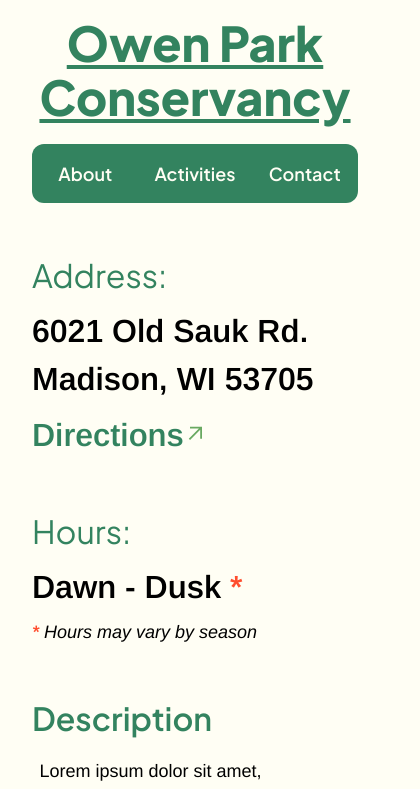
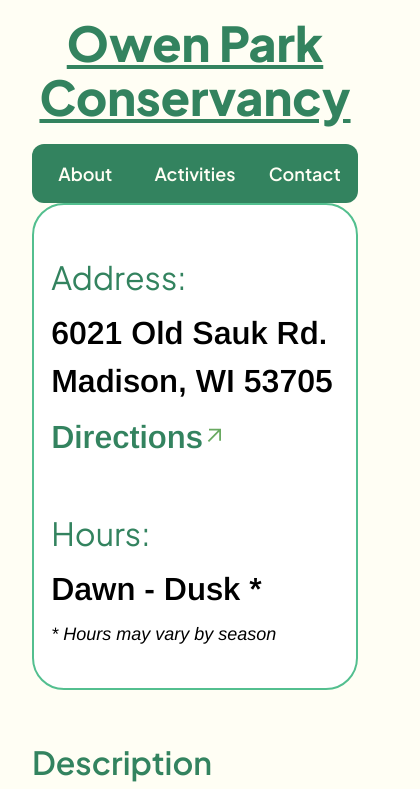
Before and after one commit to JoeDoodle13/Capstone-Owen-Park-Conservancy, a plain HTML site: page index.html in a window 390 px wide. Shown: the top 789 px of the page, 420 px wide, since content can reach past the window. Drawn offline with nearby package versions, Linux system fonts and the light colour scheme.

Commit message:
add background behind key-info
Added background to key-info, will change color later but at least it works mostly (the left side could be a bigger margin).
The --gutter only works until the media break.
Also formatted the css file, but that also included the css reset, so just readded it in it's original form.

```diff
--- a/assets/styles.css
+++ b/assets/styles.css
@@ -107,7 +107,9 @@
     max-width: 100%;
   }
 
-  h1, h2, h3 {
+  h1,
+  h2,
+  h3 {
     font-family: var(--headers-font);
     margin-block: 1rem;
   }
@@ -129,22 +131,27 @@
     line-height: 1.125;
     margin-block-end: clamp(var(--size-100) + 1vw, 2vw, var(--size-200));
   }
+
   .title {
     display: block;
     text-align: left;
   }
+
   @media (min-width: 360px) {
     h1 {
       font-size: var(--size-400);
     }
+
     .title {
       text-align: center;
     }
   }
+
   @media (min-width: 53rem) {
     .title {
       display: inline;
     }
+
     h1 {
       margin-block-start: calc(var(--size-400) + var(--size-100));
       font-size: clamp(var(--size-400), var(--size-400) + 1vw, var(--size-500));
@@ -178,6 +185,7 @@
     font-weight: var(--medium-weight);
     font-family: var(--headers-font);
   }
+
   /* TO-DO: round edges of about and contact when highlighted */
   nav a {
     color: var(--ivory);
@@ -185,16 +193,19 @@
 }
 
 @layer layout {
+
   /* Add page-level layout and composition classes here. */
   /* Does it place major regions of the page, ie header, main grid, footer, etc */
   header,
   main {
     margin-inline: auto;
   }
+
   header {
     text-align: center;
     width: min(100%, 70% + 12rem, 65rem);
   }
+
   main {
     width: min(100%, 70% + 9rem, 48rem);
   }
@@ -205,19 +216,24 @@
     justify-content: space-around;
     align-items: center;
   }
+
   nav li {
     flex: 1;
     padding-block: var(--size-100);
     /* padding-inline: calc(var(--size-50) + 3vw); */
   }
+
   @media (min-width: 360px) {
     nav ul {
-      flex-wrap:nowrap;
+      flex-wrap: nowrap;
     }
+
     nav li {
       padding: var(--size-100);
     }
   }
+
+  /* about images, grid */
 }
 
 @layer components {
@@ -232,41 +248,51 @@
     padding: var(--size-100);
     margin: 1rem;
   }
+
   h3,
   .card p {
     margin-inline-start: var(--size-50);
   }
+
   .info {
     display: block;
     text-align: center;
     line-height: 2.5rem;
   }
+
   @media (min-width: 24rem) {
     .info {
       display: inline;
       text-align: right;
     }
+  }
+
   @media (min-width: 38rem) {
     .card {
       display: grid;
       grid-template-columns: repeat(2, 1fr);
       align-items: center;
     }
+
     h3 {
       margin-inline-start: var(--size-100);
     }
+
     .card p {
       margin-inline-end: var(--size-50);
     }
   }
+
   @media (min-width: 53rem) {
     .card-container {
       display: flex;
     }
+
     .card {
       display: block;
       flex: 1;
     }
+
     h3 {
       margin-inline-start: var(--size-50);
     }
@@ -277,19 +303,21 @@
   /* If I end up adding a background behind important info:
      Issue is, the content isn't aligned down the center
   */
-  /* .key-parent {
+  .key-parent {
+    --rate-slow: calc(1rem + (100% - 20rem) * 0.20);
+    --rate-fast: calc(var(--rate-slow) + (100% - 30rem) * 0.5);
+    --gutter: min(
+      var(--size-500),
+      max(var(--rate-slow), var(--rate-fast))
+    );
+    padding-inline-start: var(--gutter);
+
     background-color: white;
     border: 2px solid var(--highlight-text-green);
     border-radius: 2rem;
     padding-block-end: var(--size-300);
-    padding-inline: 1.5rem;
   }
   .key-container {
-      width: clamp(20rem, 65% + 12rem, 36rem);
-  }*/
-  .key-container {
-    width: clamp(20rem, 70% + 10rem, 36rem);
-    margin-inline: auto;
     margin-block-start: var(--size-400);
     margin-block-end: var(--size-50);
   }
@@ -312,19 +340,49 @@
     font-size: 1.125rem;
     font-weight: var(--light-weight);
   }
-  @media (min-width: 42rem) {
+  @media (min-width: 46rem) {
+    .key-header {
+      grid-area: hd;
+    }
+    .address,
+    .hours {
+      grid-area: item;
+    }
+    .home-page.key-parent {
+      padding-inline-start: 0;
+    }
+    .home-page .key-container {
+      display: grid;
+      grid-template-columns: repeat(10, 1fr);
+      align-items: baseline;
+      grid-template-areas:
+        ". hd hd hd hd item item item item item"
+    }
+    .home-page .key-container h2 {
+      margin: 0;
+    }
+  }
+
+  @media (min-width: 49rem) {
+    .contact {
+      grid-area: item;
+    }
+    .contact-page.key-parent {
+      padding-inline-start: 0;
+    }
+    .contact-page .key-container {
+      display: grid;
+      grid-template-columns: repeat(10, 1fr);
+      align-items: baseline;
+      grid-template-areas:
+        ". hd hd hd hd item item item item item"
+    }
     .key-container h2 {
       margin: 0;
     }
-    .key-container {
-      display: grid;
-      grid-template-columns: [title-start] 5fr [content-start] 5fr;
-      grid-template-rows: auto auto;
-      align-items: baseline;
-    }
     .contact {
       justify-self: flex-end;
-    }
+      padding-inline-end: var(--size-400);
     }
 
   .required {
@@ -338,6 +396,7 @@
 }
 
 @layer states {
+
   /* hover, etc */
   a:link,
   a:visited {
@@ -386,12 +445,12 @@
 }
 
 @layer overrides {
+
   /* Keep this layer small. Use it only for intentional exceptions. */
   a:active {
     color: var(--important-red);
   }
 }
 
-@media print {
+/* @media print { }  */
 /* Add print improvements here. */
-}
--- a/index.html
+++ b/index.html
@@ -22,7 +22,7 @@
         <!-- <img src="./assets/images+icons/trail-winding.jpg" alt="(not complete)"> -->
     </header>
     <main>
-        <div class="key-parent">
+        <div class="key-parent home-page">
             <section class="key-container">
                 <h2 class="key-header">Address:</h2>
                 <div class="key-content address">
```
Also changed, not shown: about.html (+5 -5 lines), contact.html (+1 -1 lines). Lines whose indentation alone changed are shown as unchanged.
